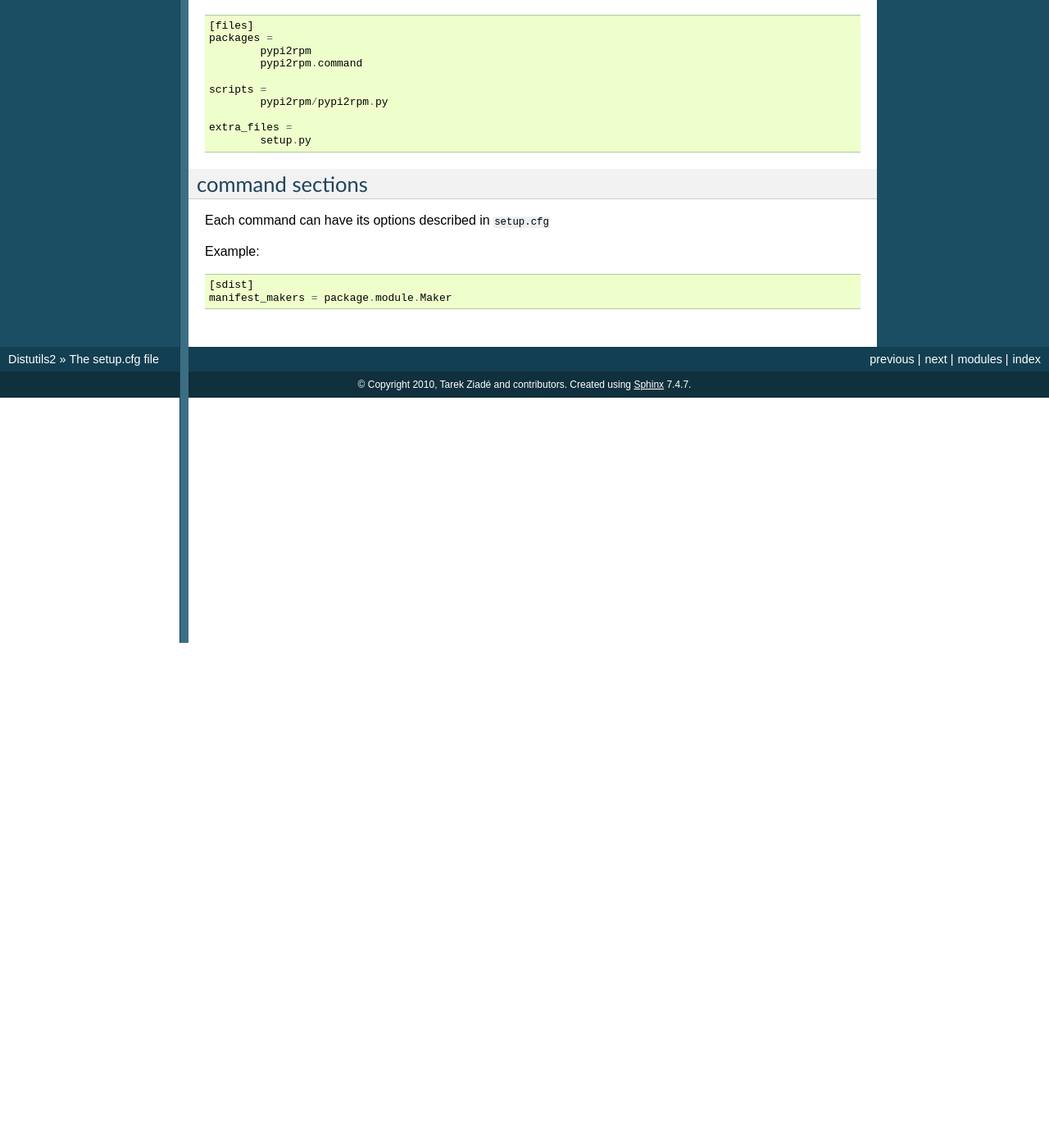
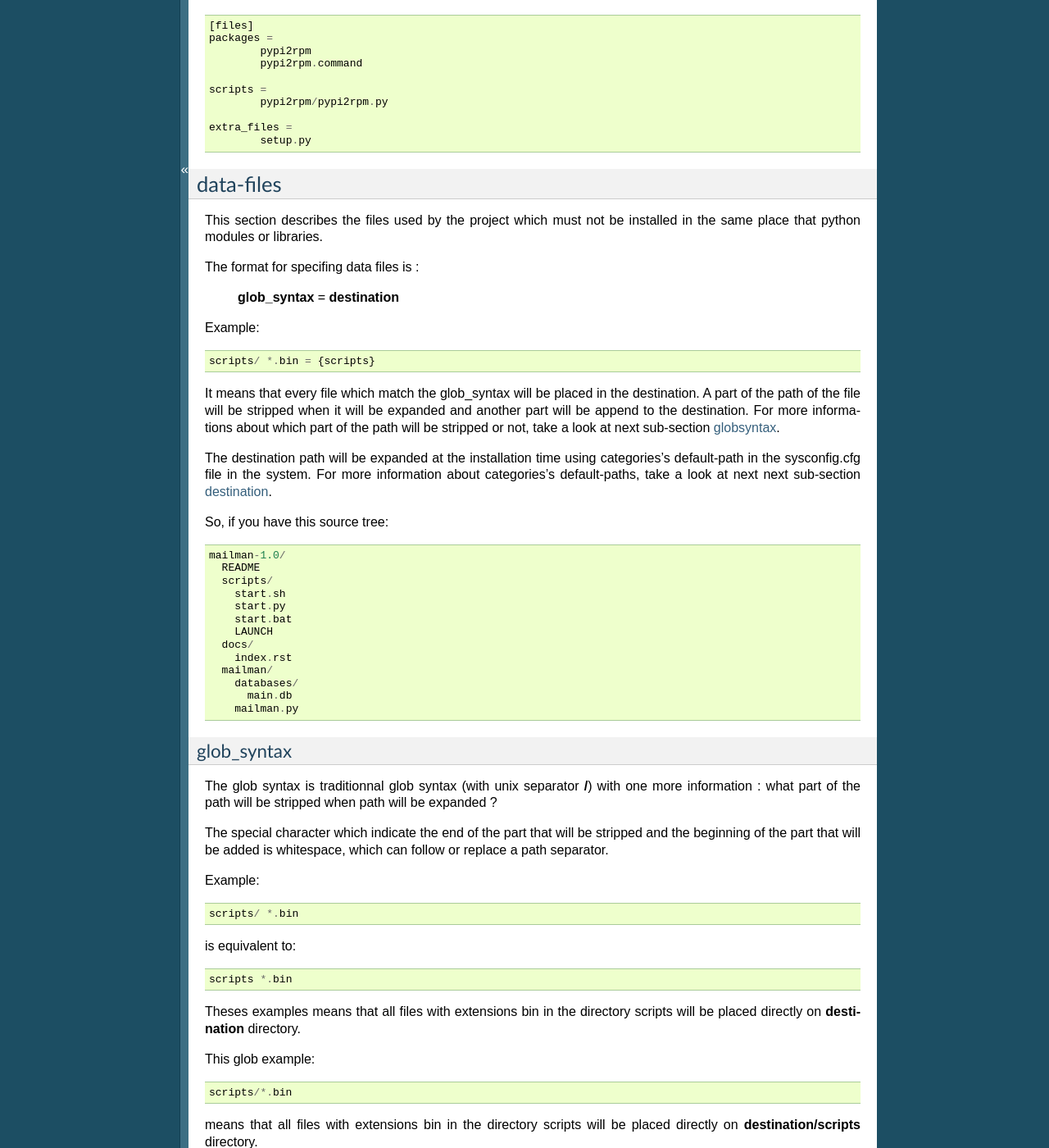
Before and after one commit to crateio/distutils2, a Sphinx documentation site: the page built from docs/source/setupcfg.rst, in a window 1280 px wide and 1400 px high, scrolled down 2187 px. Shown: the whole window at 82% size. Built offline with Sphinx 7.4.7, drawn with Linux system fonts in a browser that asks for light colours; before the commit the page ends 2971 px from its top, so only the background shows below that; some of the changed text lies outside the part shown.

Commit message:
Improve data_files documentation

```diff
--- a/docs/source/setupcfg.rst
+++ b/docs/source/setupcfg.rst
@@ -146,6 +146,73 @@ Example::
     extra_files =
             setup.py
 
+data-files
+==========
+
+This section describes the files used by the project which must not be installed in the same place that python modules or libraries.
+
+The format for specifing data files is :
+
+ **glob_syntax** = **destination**
+
+Example::
+
+    scripts/ *.bin = {scripts}
+
+It means that every file which match the glob_syntax will be placed in the destination. A part of the path of the file will be stripped when it will be expanded and another part will be append to the destination. For more informations about which part of the path will be stripped or not, take a look at next sub-section globsyntax_.
+
+The destination path will be expanded at the installation time using categories's default-path in the sysconfig.cfg file in the system. For more information about categories's default-paths, take a look at next next sub-section destination_.
+
+So, if you have this source tree::
+
+  mailman-1.0/
+    README
+    scripts/
+      start.sh
+      start.py
+      start.bat
+      LAUNCH
+    docs/
+      index.rst
+    mailman/
+      databases/
+        main.db
+      mailman.py
+
+
+
+
+.. _globsyntax:
+
+glob_syntax
+-----------
+
+The glob syntax is traditionnal glob syntax (with unix separator **/**) with one more information : what part of the path will be stripped when path will be expanded ?
+
+The special character which indicate the end of the part that will be stripped and the beginning of the part that will be added is whitespace, which can follow or replace a path separator.
+
+Example::
+
+    scripts/ *.bin
+
+is equivalent to::
+
+    scripts *.bin
+
+Theses examples means that all files with extensions bin in the directory scripts will be placed directly on **destination** directory.
+
+This glob example::
+
+    scripts/*.bin
+
+means that all files with extensions bin in the directory scripts will be placed directly on **destination/scripts** directory.
+
+.. _destination:
+
+destination
+-----------
+
+The destination is a traditionnal path (with unix separator **/**) where some parts will be expanded at installation time.
 
 command sections
 ================
```
